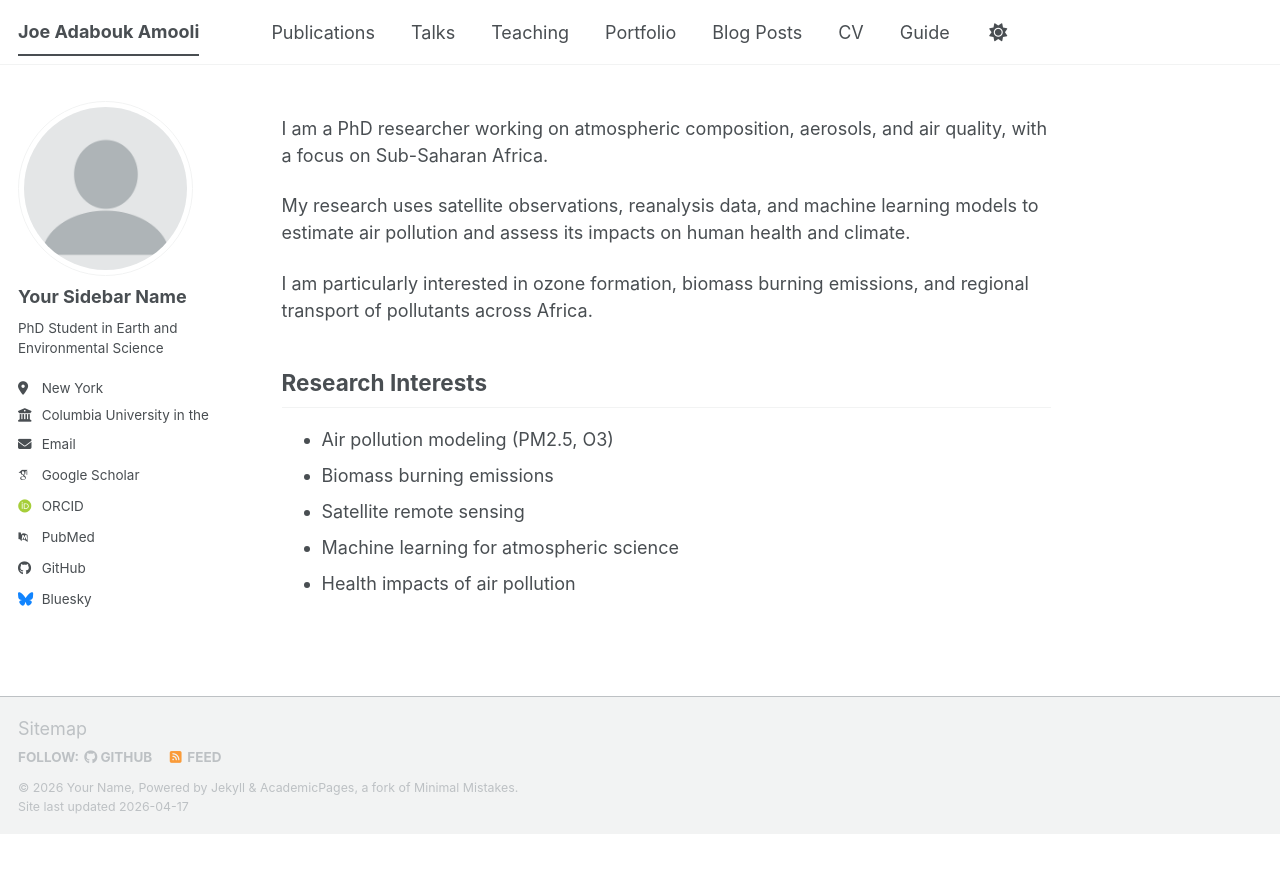
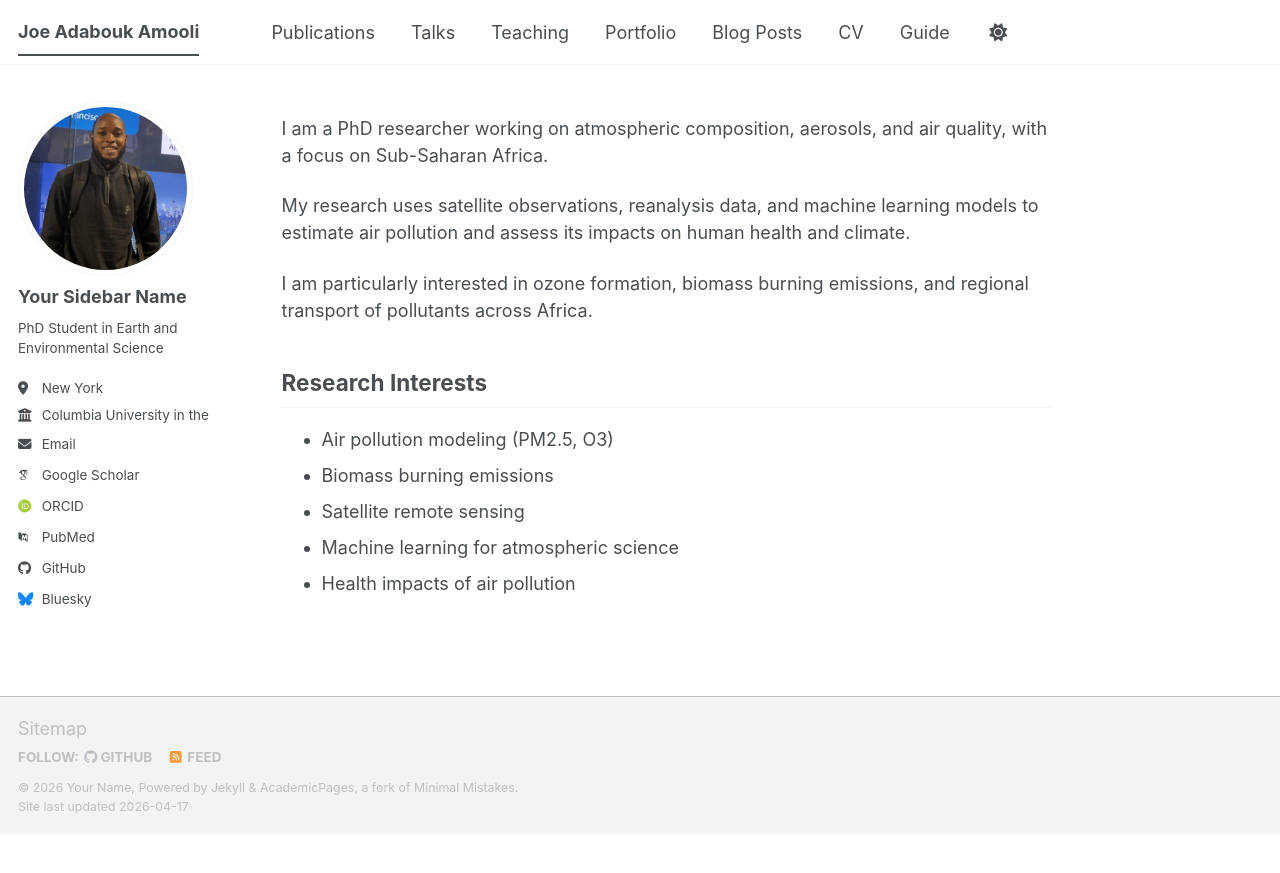
Before and after one commit to Joe-Adabouk-Amooli/Joe-Adabouk-Amooli.github.io, a Jekyll site: the page built from _pages/about.md, in a window 1280 px wide. Shown: the top 873 px of the page. Built offline with Jekyll 4.4.1, drawn with Linux system fonts in a browser that asks for light colours; some web fonts are replaced; a script bundle is joined from its source files by our own code; library files that are not in the unit come from our copies.

Commit message:
Update _config.yml

```diff
--- a/_config.yml
+++ b/_config.yml
@@ -23,7 +23,7 @@ repository               : "academicpages/academicpages.github.io"
 #               Additional customization can be done by editing /_includes/author-profile.html
 author:
   # Biographic information
-  avatar           : "profile.png"
+  avatar           : "108744589.jpeg"
   name             : "Your Sidebar Name"
   pronouns         : # example: "she/her"
   bio              : "PhD Student in Earth and Environmental Science"
```
